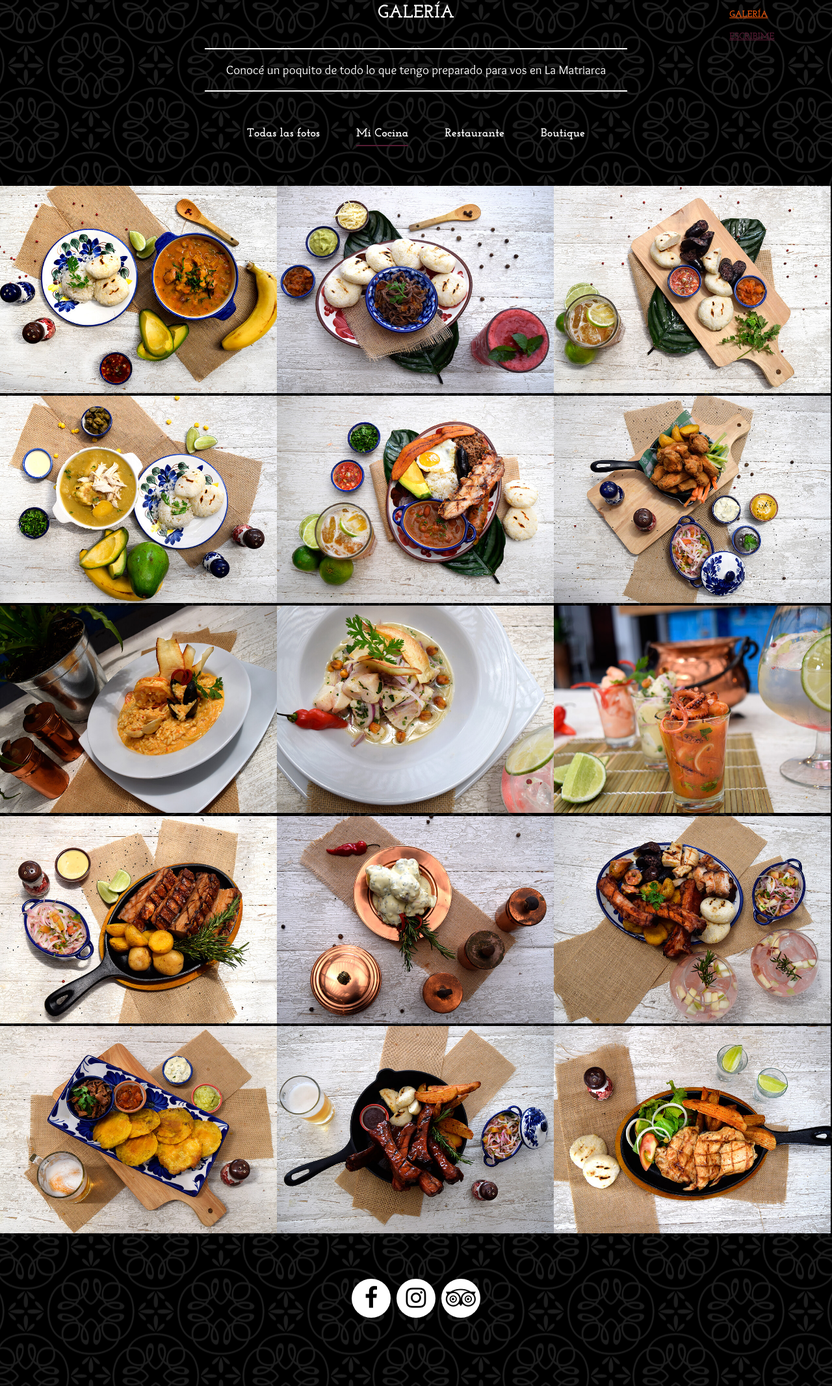
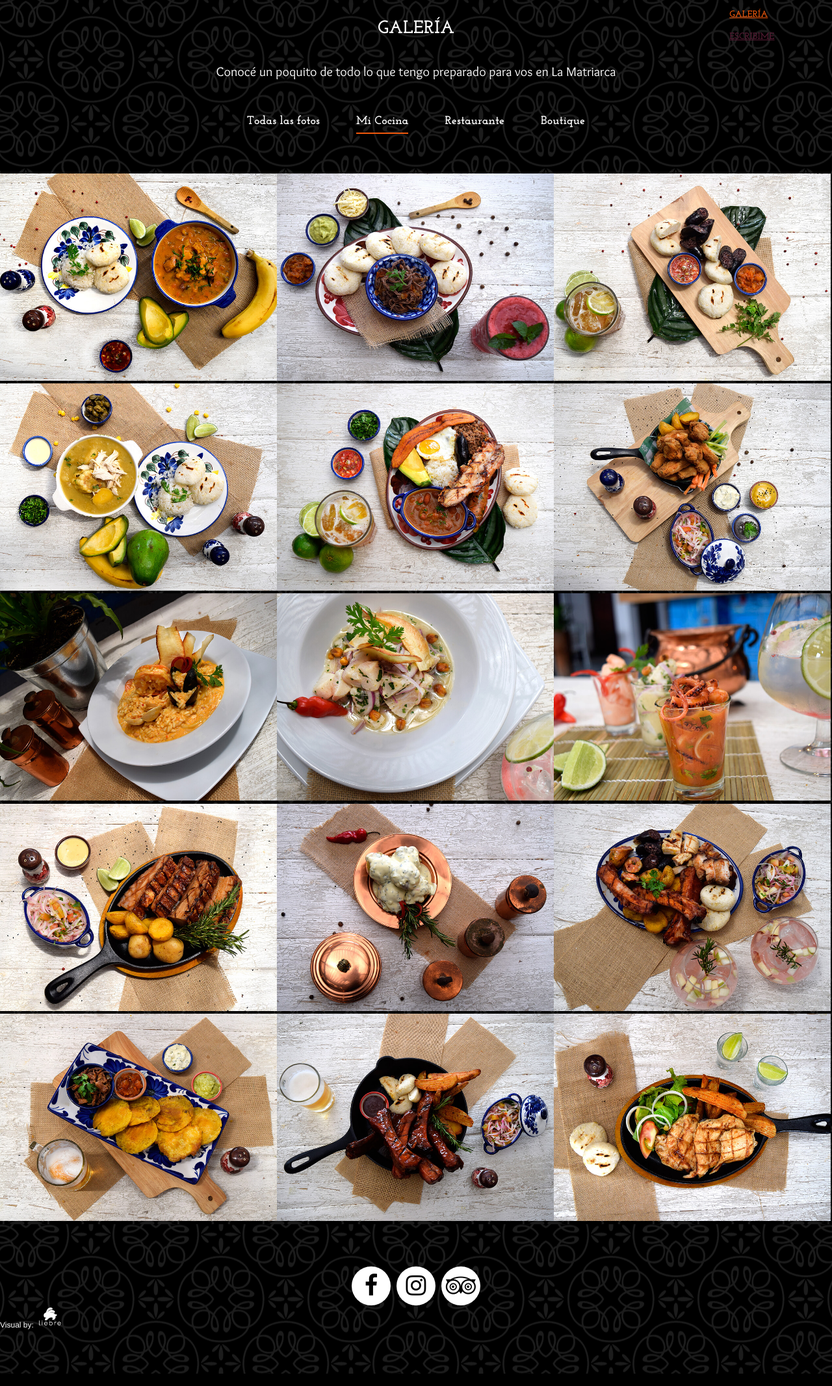
Before and after one commit to smoreno91/la-matriarca, a PHP site: page /galeria.html in a window 1280 px wide. Shown: the part 110-2243 px from the top of the page at 65% size. Run offline with PHP 8.4, Linux system fonts and the light colour scheme.

Commit message:
Final changes from santi

```diff
--- a/css/styles.css
+++ b/css/styles.css
@@ -453,9 +453,6 @@ section.about .jt_row {
 /* ==============================
    11. Main home slider styling
    ============================== */
-#home-slider {
-	margin-top: 90px;
-}
 .mouse {
   display: block;
 	width: 45px;
@@ -639,6 +636,7 @@ h2.section-title:after {
 }
 .gallery {
 	background: url('../images/mosaico.png') repeat center center !important;
+	padding-top: 140px;
 }
 .gallery h2.section-title:before,
 .gallery h2.section-title:after {
@@ -651,6 +649,9 @@ h2.section-title:after {
 	font-size: 17px;
 	color: #777;
 	margin-bottom: 60px;
+	-webkit-transition: 0.5s all ease;
+	-o-transition: 0.5s all ease;
+	transition: 0.5s all ease;
 }
 .subsection-title h3 {
 	font-size: 42px;
@@ -967,6 +968,10 @@ input[type]:focus
 section.contact {
 	background: url('../images/mosaico.png') repeat center center !important;
 }
+section.contact h2.section-title:before,
+section.contact h2.section-title:after{
+	border: 1px solid #fff;
+}
 a.button.contact, .button.contact{
 	display: block;
 	margin: 0 auto;
@@ -1053,6 +1058,26 @@ a.button.contact:hover,
 }
 ul.social {
 	margin-top: 15px;
+}
+.footer-liebre {
+	float: left;
+}
+.footer-liebre span{
+	font-size: 12px;
+	font-family: "Helvetica Neue", sans-serif;
+  margin-right: 8px;
+}
+.footer-liebre a {
+	color: #fff;
+	text-decoration: none;
+	-webkit-transition:all .3s ease-in-out;
+  -moz-transition:all .3s ease-in-out;
+  -ms-transition:all .3s ease-in-out;
+  -o-transition:all .3s ease-in-out;
+  transition:all .3s ease-in-out;
+}
+.footer-liebre a:hover{
+	color: #dadada;
 }
 .cd-top {
   display: inline-block;
@@ -1132,13 +1157,21 @@ nav.primary ul li a {
 	font-size: 18px;
 	width: auto;
 	font-family: JosefinSlab-Bold, "Helvetica Neue", sans-serif;
-	padding: 0 28px;
+	margin: 0 28px;
 	border-bottom: 2px solid transparent;
 	font-weight: 600;
 	height: 40px;
 	line-height: 40px;
 	text-align: center;
 	color: #fff;
+	-webkit-transition:all .3s ease-in-out;
+  -moz-transition:all .3s ease-in-out;
+  -ms-transition:all .3s ease-in-out;
+  -o-transition:all .3s ease-in-out;
+  transition:all .3s ease-in-out;
+}
+nav.primary ul li a:hover {
+	color: #F2590C;
 }
 nav.primary ul li a span {
 	height: 37px;
@@ -1147,18 +1180,15 @@ nav.primary ul li a span {
 }
 nav.primary ul li a.selected span, nav.primary ul li a span:hover {
 	background-color: transparent;
-	border-bottom-color: #561C34;
+	border-bottom-color: #F2590C;
 }
 section.gallery .section-subtitle {
+	color: #fff;
 	display: block;
+	font-size: 20px;
 	margin: 0 auto;
 	margin-bottom: 45px;
 	max-width: 650px;
-  border-top: 2px solid white;
-	border-bottom: 2px solid white;
-  padding: 20px 0;
-  color: #fff;
-  font-size: 19px;
 }
 .main {
   padding:0;
@@ -1421,15 +1451,23 @@ img {
 		text-align: left;
 	}
 
+	h2.section-title:before,
+	h2.section-title:after {
+		content: none;
+	}
+
 	.navbar-nav {
 		height: 0px;
 		overflow: hidden;
 		background: rgba(12,12,13,0.78);
-
 	}
 	.navbar-toggle {display: block;}
 
 	.navbar-nav > li {border-bottom: 1px solid; }
+	.footer-liebre {
+		margin-top: 15px;
+		float: none;
+	}
 
 	#header .menu-item a, #header.overflow .menu-item a {
 		font-size: 14px;
@@ -1571,10 +1609,6 @@ img {
 		height: 40px;
 		margin-left: -20px;
 		bottom:15px;
-	}
-	h2.section-title:before,
-	h2.section-title:after {
-		content: none;
 	}
 	section.timetable h2.section-title {
 		font-size: 16px;
--- a/galeria.html
+++ b/galeria.html
@@ -79,7 +79,6 @@
     <section id="galeria" class="section gallery dark">
         <div class="jt_row jt_row-fluid row">
             <div class="col-md-12 jt_col column_container">
-                <div class="voffset100"></div>
                 <h2 class="section-title">Galería</h2>
                 <div class="col-md-6 col-md-offset-3 jt_col column_container">
                     <div class="section-subtitle">Conocé un poquito de todo lo que tengo preparado para vos en La Matriarca</div>
@@ -359,6 +358,9 @@
                     </a>
                 </li>
             </ul>
+            <div class="footer-liebre">
+                <a class="link-liebre-creativa" target="_blank" href="https://www.facebook.com/liebrecreativa/?fref=ts"><span>Visual by:</span><img src="/images/logo-liebre-creativa.png" alt="Liebre Creativa"></a>
+            </div>
         </div>
     </footer>
     <!-- END FOOTER -->
--- a/index.html
+++ b/index.html
@@ -251,7 +251,7 @@
                 </div>
 
                 <div class="col-md-6 jt_col column_container">
-                    <p class="text">Cómo te parece pues, yo acá tengo dos cocinas de ataque. La primera es mi cocina tradicional, de donde sale El mondongo perfecto, un ajiaquito soñado, la posta de la negra y por supuesto unos fríjoles que son la joya de la corona.</p>
+                    <p class="text">Cómo te parece pues, yo acá tengo dos cocinas de ataque. La primera es mi cocina tradicional, de donde sale el mondongo perfecto, un ajiaquito soñado, la posta de la negra y por supuesto unos fríjoles que son la joya de la corona.</p>
                     <p class="text">Ahí también mete mano mi marido, ¡pero vigilado de cerquita! La parrilla es su especialidad y su favorito es el tocino en cajón, ¡es que lo cocina debajo de la brasa!</p>
                     <p class="text">¿Qué creíste pues? Yo también me luzco preparando mariscos y pescados porque me sé los secreticos de aquí y de allá. Cuando iba de paseo a la costa nos quedabamos en la finca de un tío mío, y a mí me encantaba meterme a las cocinas de allá.</p>
                     <p class="text">Aprendí de doña Eleonor, una matrona costeña de racamandaca, a enamorar por la barriga con ceviches deliciosos, arroz caldoso que se te hace agua la boca y más platos que acá en La Matriarca te voy a preparar con todo el amor del mundo.</p>
@@ -326,6 +326,9 @@
                     </a>
                 </li>
             </ul>
+            <div class="footer-liebre">
+                <a class="link-liebre-creativa" target="_blank" href="https://www.facebook.com/liebrecreativa/?fref=ts"><span>Visual by:</span><img src="/images/logo-liebre-creativa.png" alt="Liebre Creativa"></a>
+            </div>
         </div>
     </footer>
     <!-- END FOOTER -->
--- a/js/default.js
+++ b/js/default.js
@@ -206,7 +206,15 @@
       });
 
       $('nav.primary ul a').click(function(){
-        var selector = $(this).attr('data-filter');
+        let selector = $(this).attr('data-filter');
+
+        let aryText = new Array();
+        aryText[".mi-cocina"]   = "¿Vos sabías que tengo dos cocinas? La Matriarca Tradicional donde te voy a preparar sopas, parrillas y variado caprichito, y La Matriarca del Mar, platos con mariscos sazonados con mis secreticos aprendidos en la costa.";
+        aryText[".restaurante"] = "Ve, conocé un poquito más de La Matriarca, un espacio lleno de cositas enamoradoras que la transforman en un lugar amañado.";
+        aryText[".boutique"]    = "Te voy a contar un chismecito: Todo lo que estás viendo en La Matriarca, ¡te lo vendo! Yo encantada de que el detallito más chiquito de acá sea parte de tu casa.";
+
+        $("#galeria .section-subtitle").text(aryText[selector]);
+
         $container.isotope({
           filter: selector,
           animationOptions: {
```
Also changed, not shown: images/logo-liebre-creativa.png (added), images/slider/slide-1.png, images/slider/slide-2.png, images/slider/slide-3.png, images/slider/slide-4.png.
